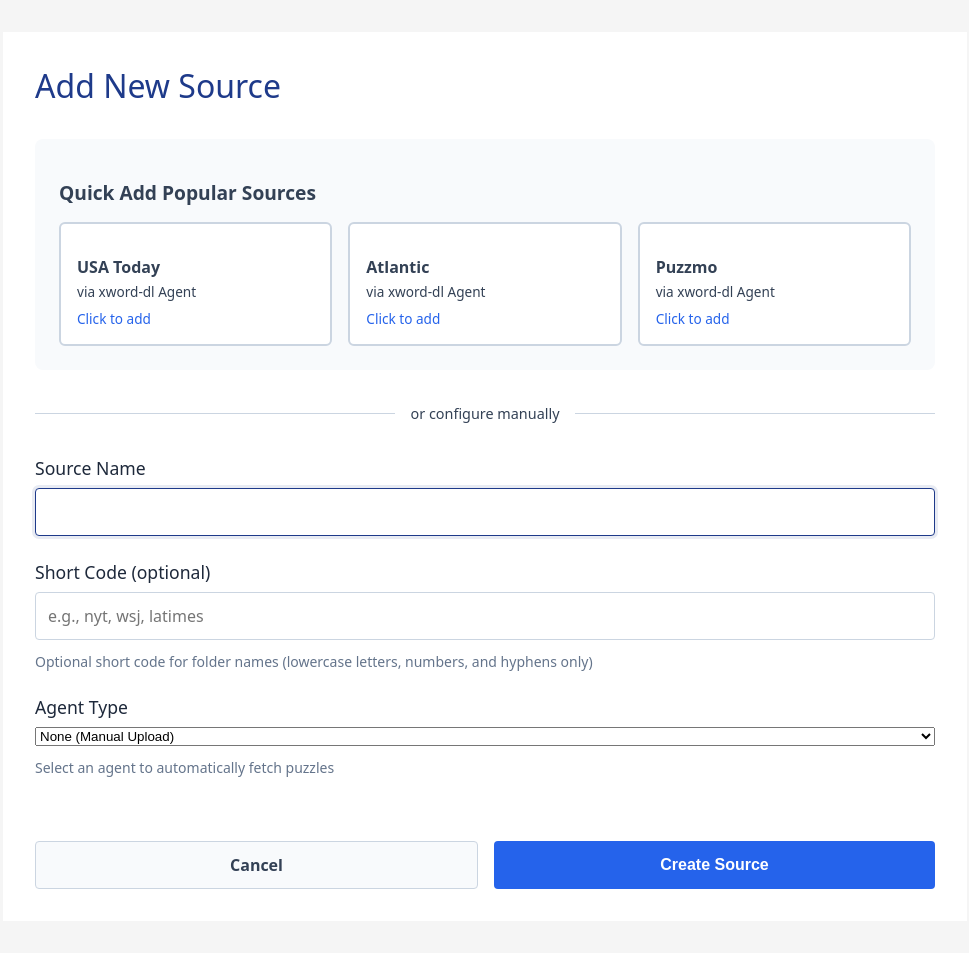
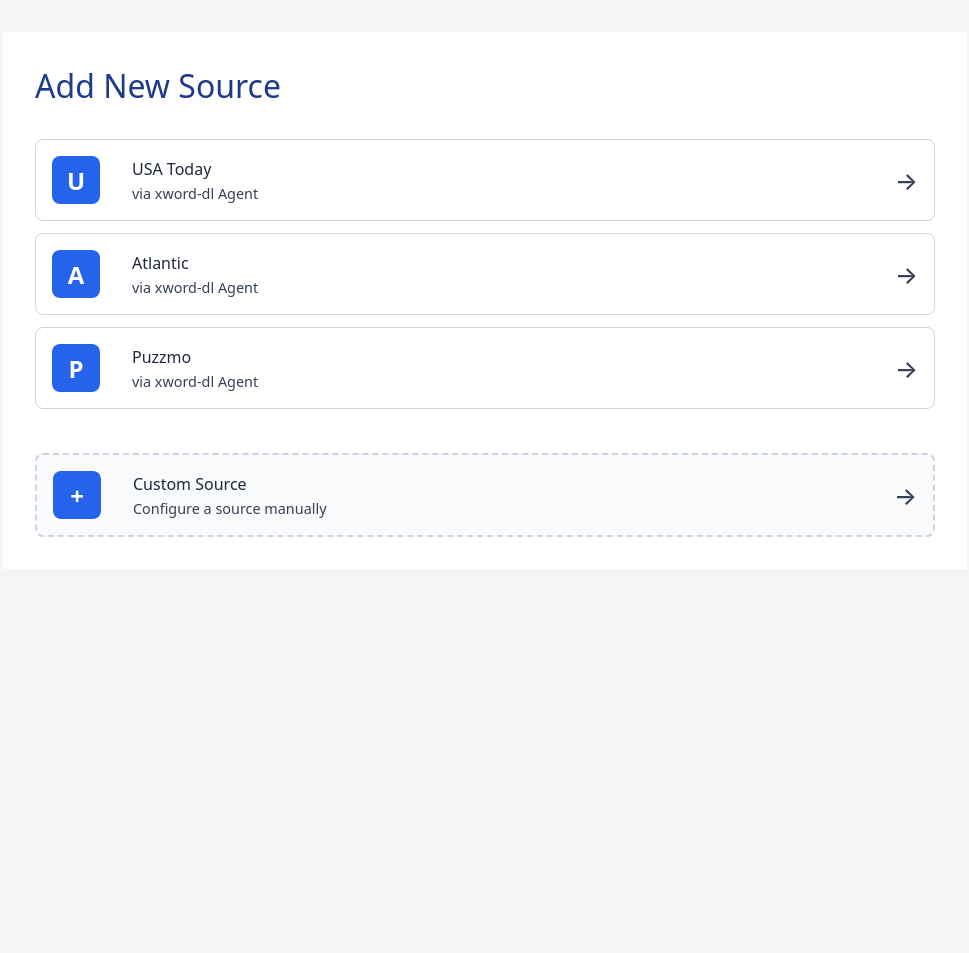
Before and after one commit to nicolecomputer/puzzle-vault, a FastAPI app: page /sources/new in a window 1280 px wide. Shown: the whole page, without its empty margins (155-1124 px from the left). After the commit the page ends 537 px from the top, so only its background shows below. Run offline with FastAPI, Linux system fonts and the light colour scheme; the visitor is signed in with stand-in values (Sample User, id 1); tables that the repository leaves empty hold one stand-in row (values such as "Sample post"); parts of the project's set-up code (start-up, migrations or seed data) failed here and were passed over.

Commit message:
Cleanup adding a new source

```diff
--- a/src/web/templates/new_source.html
+++ b/src/web/templates/new_source.html
@@ -6,180 +6,140 @@
     <meta name="viewport" content="width=device-width, initial-scale=1.0">
     <title>Add New Source</title>
     <link rel="stylesheet" href="/static/css/base.css?v={{ cache_buster }}">
+    <link rel="stylesheet" href="/static/css/sources.css?v={{ cache_buster }}">
     <style>
-        h1 {
+        .page-header {
+            display: flex;
+            align-items: center;
+            justify-content: space-between;
             margin-bottom: 2rem;
         }
 
-        .presets-section {
-            margin-bottom: 2rem;
-            padding: 1.5rem;
-            background: var(--color-bg-light);
+        .page-header h1 {
+            margin: 0;
+        }
+
+        .sources-list {
+            display: flex;
+            flex-direction: column;
+            gap: 0.75rem;
+        }
+
+        .custom-section {
+            margin-top: 2rem;
+        }
+
+        .source-item {
+            display: flex;
+            align-items: center;
+            padding: 1rem;
+            background: white;
+            border: 1px solid var(--color-border);
+            text-decoration: none;
+            color: inherit;
+            transition: all 0.2s;
             border-radius: 8px;
         }
 
-        .presets-section h2 {
-            font-size: 1.2rem;
-            margin-bottom: 1rem;
+        .source-item:hover {
+            background: var(--color-bg-light);
+            border-color: var(--color-primary);
         }
 
-        .preset-cards {
-            display: grid;
-            grid-template-columns: repeat(auto-fill, minmax(250px, 1fr));
-            gap: 1rem;
+        .source-item.disabled {
+            opacity: 0.6;
+            cursor: not-allowed;
+            pointer-events: none;
         }
 
-        .preset-card {
-            padding: 1rem;
-            background: white;
-            border: 2px solid var(--color-border);
-            border-radius: 6px;
-            cursor: pointer;
-            transition: all 0.2s;
-        }
-
-        .preset-card:hover:not(.preset-taken) {
-            border-color: var(--color-primary);
-            transform: translateY(-2px);
-            box-shadow: 0 4px 8px rgba(0, 0, 0, 0.1);
-        }
-
-        .preset-card.preset-taken {
-            opacity: 0.6;
-            cursor: not-allowed;
+        .source-item.disabled:hover {
             border-color: var(--color-border);
         }
 
-        .preset-card h3 {
-            font-size: 1rem;
+        .source-icon {
+            width: 48px;
+            height: 48px;
+            margin-right: 1rem;
+            flex-shrink: 0;
+        }
+
+        .source-icon img {
+            width: 100%;
+            height: 100%;
+            border-radius: 8px;
+            object-fit: cover;
+        }
+
+        .source-icon-placeholder {
+            width: 100%;
+            height: 100%;
+            background: var(--color-primary);
+            color: white;
+            display: flex;
+            align-items: center;
+            justify-content: center;
+            font-size: 1.5rem;
+            font-weight: bold;
+            border-radius: 8px;
+        }
+
+        .source-info {
+            flex: 1;
+        }
+
+        .source-name {
+            font-weight: 500;
             margin-bottom: 0.25rem;
         }
 
-        .preset-card .preset-agent {
-            font-size: 0.85rem;
+        .source-updated {
+            font-size: 0.9rem;
             color: var(--color-text-muted);
-            margin-bottom: 0.5rem;
         }
 
-        .preset-card .preset-status {
-            font-size: 0.85rem;
-            font-weight: 500;
+        .source-arrow {
+            font-size: 1.5rem;
+            color: var(--color-text-muted);
         }
 
-        .preset-card.preset-taken .preset-status {
-            color: var(--color-success);
+        .source-item.custom-option {
+            background: var(--color-bg-light);
+            border: 2px dashed var(--color-border);
         }
 
-        .preset-card:not(.preset-taken) .preset-status {
-            color: var(--color-primary);
+        .source-item.custom-option:hover {
+            border-color: var(--color-primary);
+            background: white;
+            border-style: dashed;
         }
 
-        .divider {
-            margin: 2rem 0;
+        .no-presets {
             text-align: center;
-            position: relative;
+            padding: 2rem;
+            color: var(--color-text-muted);
         }
 
-        .divider::before {
-            content: '';
-            position: absolute;
-            left: 0;
-            top: 50%;
-            width: 100%;
-            height: 1px;
-            background: var(--color-border);
-        }
-
-        .divider span {
-            background: white;
-            padding: 0 1rem;
-            position: relative;
+        .loading {
+            text-align: center;
+            padding: 2rem;
             color: var(--color-text-muted);
-            font-size: 0.9rem;
-        }
-
-        .source-form {
-            display: flex;
-            flex-direction: column;
-            gap: 1.5rem;
-        }
-
-        .form-actions {
-            display: flex;
-            gap: 1rem;
-            margin-top: 1rem;
-        }
-
-        .form-actions .btn-cancel,
-        .form-actions .btn-submit {
-            flex: 1;
-        }
-
-        .agent-config-fields {
-            display: none;
-            padding: 1rem;
-            background: var(--color-bg-light);
-            border-radius: 4px;
-            margin-top: 0.5rem;
-        }
-
-        .agent-config-fields.active {
-            display: block;
-        }
-
-        .form-group label {
-            font-size: 1.1rem;
-            font-weight: 500;
         }
     </style>
 </head>
 
 <body>
     <div class="container">
-        <h1>Add New Source</h1>
-
-        <div id="presets-section" class="presets-section" style="display: none;">
-            <h2>Quick Add Popular Sources</h2>
-            <div id="preset-cards" class="preset-cards"></div>
+        <div class="page-header">
+            <h1>Add New Source</h1>
         </div>
 
-        <div class="divider">
-            <span>or configure manually</span>
-        </div>
+        <div id="loading" class="loading">Loading available sources...</div>
 
-        <form class="source-form" method="post" action="/sources">
-            <div class="form-group">
-                <label for="name">Source Name</label>
-                <input type="text" id="name" name="name" required autofocus>
-            </div>
-            <div class="form-group">
-                <label for="short_code">Short Code (optional)</label>
-                <input type="text" id="short_code" name="short_code" pattern="[a-z0-9-]+"
-                    placeholder="e.g., nyt, wsj, latimes">
-                <small>
-                    Optional short code for folder names (lowercase letters, numbers, and hyphens only)
-                </small>
-            </div>
-            <div class="form-group">
-                <label for="agent_type">Agent Type</label>
-                <select id="agent_type" name="agent_type">
-                    <option value="">None (Manual Upload)</option>
-                </select>
-                <small>Select an agent to automatically fetch puzzles</small>
-            </div>
-            <div id="agent-config-container"></div>
-            <input type="hidden" id="agent_config" name="agent_config" value="">
-            <input type="hidden" name="agent_enabled" value="true">
-            <div class="form-actions">
-                <a href="/user/{{ username }}/sources" class="btn-cancel">Cancel</a>
-                <button type="submit" class="btn-submit">Create Source</button>
-            </div>
-        </form>
+        <div id="sources-list" class="sources-list" style="display: none;"></div>
     </div>
 
     <script>
         let agents = [];
-        let currentAgentType = null;
         let takenShortCodes = [];
 
         // Fetch available agents and user's existing short codes
@@ -189,157 +149,144 @@
         ]).then(([agentsData, shortCodesData]) => {
             agents = agentsData.agents;
             takenShortCodes = shortCodesData.short_codes;
-
-            const select = document.getElementById('agent_type');
-
-            agents.forEach(agent => {
-                const option = document.createElement('option');
-                option.value = agent.type;
-                option.textContent = agent.name;
-                select.appendChild(option);
-            });
-
-            renderPresets();
+            renderSourceOptions();
         });
 
-        function renderPresets() {
-            const presetsSection = document.getElementById('presets-section');
-            const presetsContainer = document.getElementById('preset-cards');
-            presetsContainer.innerHTML = '';
+        function renderSourceOptions() {
+            const loading = document.getElementById('loading');
+            const sourcesList = document.getElementById('sources-list');
 
-            let hasPresets = false;
+            loading.style.display = 'none';
+            sourcesList.style.display = 'flex';
+            sourcesList.innerHTML = '';
 
+            let presetCount = 0;
+
+            // Add preset options
             agents.forEach(agent => {
                 if (agent.presets && agent.presets.length > 0) {
-                    hasPresets = true;
                     agent.presets.forEach(preset => {
                         const isTaken = takenShortCodes.includes(preset.short_code);
-                        const card = document.createElement('div');
-                        card.className = 'preset-card' + (isTaken ? ' preset-taken' : '');
-
-                        const title = document.createElement('h3');
-                        title.textContent = preset.name;
-
-                        const agentInfo = document.createElement('div');
-                        agentInfo.className = 'preset-agent';
-                        agentInfo.textContent = `via ${agent.name}`;
-
-                        const status = document.createElement('div');
-                        status.className = 'preset-status';
-                        status.textContent = isTaken ? '✓ Already added' : 'Click to add';
-
-                        card.appendChild(title);
-                        card.appendChild(agentInfo);
-                        card.appendChild(status);
-
-                        if (!isTaken) {
-                            card.addEventListener('click', () => {
-                                applyPreset(agent, preset);
-                            });
-                        }
-
-                        presetsContainer.appendChild(card);
+                        const item = createSourceItem(agent, preset, isTaken);
+                        sourcesList.appendChild(item);
+                        presetCount++;
                     });
                 }
             });
 
-            if (hasPresets) {
-                presetsSection.style.display = 'block';
+            // Add custom option in a separate section
+            const customSection = document.createElement('div');
+            customSection.className = 'custom-section';
+
+            const customItem = document.createElement('a');
+            customItem.href = '/sources/new_custom';
+            customItem.className = 'source-item custom-option';
+
+            const customIcon = document.createElement('div');
+            customIcon.className = 'source-icon';
+            const customIconPlaceholder = document.createElement('div');
+            customIconPlaceholder.className = 'source-icon-placeholder';
+            customIconPlaceholder.textContent = '+';
+            customIcon.appendChild(customIconPlaceholder);
+
+            const customInfo = document.createElement('div');
+            customInfo.className = 'source-info';
+
+            const customName = document.createElement('div');
+            customName.className = 'source-name';
+            customName.textContent = 'Custom Source';
+
+            const customDesc = document.createElement('div');
+            customDesc.className = 'source-updated';
+            customDesc.textContent = 'Configure a source manually';
+
+            customInfo.appendChild(customName);
+            customInfo.appendChild(customDesc);
+
+            const customArrow = document.createElement('div');
+            customArrow.className = 'source-arrow';
+            customArrow.textContent = '→';
+
+            customItem.appendChild(customIcon);
+            customItem.appendChild(customInfo);
+            customItem.appendChild(customArrow);
+
+            customSection.appendChild(customItem);
+            sourcesList.appendChild(customSection);
+
+            if (presetCount === 0) {
+                const noPresets = document.createElement('div');
+                noPresets.className = 'no-presets';
+                noPresets.textContent = 'No preset sources available. Use the Custom option to create a source.';
+                sourcesList.insertBefore(noPresets, customItem);
             }
         }
 
-        function applyPreset(agent, preset) {
-            document.getElementById('name').value = preset.name;
-            document.getElementById('short_code').value = preset.short_code;
-            document.getElementById('agent_type').value = agent.type;
+        function createSourceItem(agent, preset, isTaken) {
+            const item = document.createElement('a');
+            item.className = 'source-item' + (isTaken ? ' disabled' : '');
 
-            const event = new Event('change');
-            document.getElementById('agent_type').dispatchEvent(event);
+            if (!isTaken) {
+                item.href = '#';
+                item.onclick = (e) => {
+                    e.preventDefault();
+                    addPresetSource(agent, preset);
+                };
+            }
 
-            setTimeout(() => {
-                Object.entries(preset.config).forEach(([key, value]) => {
-                    const input = document.getElementById(`config_${key}`);
-                    if (input) {
-                        input.value = value;
-                    }
-                });
+            const icon = document.createElement('div');
+            icon.className = 'source-icon';
+            const iconPlaceholder = document.createElement('div');
+            iconPlaceholder.className = 'source-icon-placeholder';
+            iconPlaceholder.textContent = preset.name[0].toUpperCase();
+            icon.appendChild(iconPlaceholder);
 
-                document.getElementById('name').scrollIntoView({ behavior: 'smooth', block: 'center' });
-            }, 100);
+            const info = document.createElement('div');
+            info.className = 'source-info';
+
+            const name = document.createElement('div');
+            name.className = 'source-name';
+            name.textContent = preset.name;
+
+            const desc = document.createElement('div');
+            desc.className = 'source-updated';
+            desc.textContent = isTaken ? '✓ Already added' : `via ${agent.name}`;
+
+            info.appendChild(name);
+            info.appendChild(desc);
+
+            const arrow = document.createElement('div');
+            arrow.className = 'source-arrow';
+            arrow.textContent = '→';
+
+            item.appendChild(icon);
+            item.appendChild(info);
+            item.appendChild(arrow);
+
+            return item;
         }
 
-        // Handle agent type selection
-        document.getElementById('agent_type').addEventListener('change', function (e) {
-            const agentType = e.target.value;
-            const container = document.getElementById('agent-config-container');
+        async function addPresetSource(agent, preset) {
+            // Create a form and submit it
+            const form = document.createElement('form');
+            form.method = 'POST';
+            form.action = '/sources/preset';
 
-            container.innerHTML = '';
-            currentAgentType = agentType;
+            const agentTypeInput = document.createElement('input');
+            agentTypeInput.type = 'hidden';
+            agentTypeInput.name = 'agent_type';
+            agentTypeInput.value = agent.type;
+            form.appendChild(agentTypeInput);
 
-            if (!agentType) {
-                return;
-            }
+            const presetDataInput = document.createElement('input');
+            presetDataInput.type = 'hidden';
+            presetDataInput.name = 'preset_data';
+            presetDataInput.value = JSON.stringify(preset);
+            form.appendChild(presetDataInput);
 
-            const agent = agents.find(a => a.type === agentType);
-            if (!agent || !agent.config_schema.properties) {
-                return;
-            }
-
-            // Create form fields based on JSON schema
-            const configDiv = document.createElement('div');
-            configDiv.className = 'agent-config-fields active';
-
-            Object.entries(agent.config_schema.properties).forEach(([key, schema]) => {
-                const formGroup = document.createElement('div');
-                formGroup.className = 'form-group';
-
-                const label = document.createElement('label');
-                label.htmlFor = `config_${key}`;
-                label.textContent = schema.title || key;
-
-                const input = document.createElement('input');
-                input.type = 'text';
-                input.id = `config_${key}`;
-                input.name = `config_${key}`;
-                input.dataset.configKey = key;
-
-                if (schema.default !== undefined) {
-                    input.value = schema.default;
-                }
-
-                if (schema.description) {
-                    const small = document.createElement('small');
-                    small.textContent = schema.description;
-                    formGroup.appendChild(label);
-                    formGroup.appendChild(input);
-                    formGroup.appendChild(small);
-                } else {
-                    formGroup.appendChild(label);
-                    formGroup.appendChild(input);
-                }
-
-                configDiv.appendChild(formGroup);
-            });
-
-            container.appendChild(configDiv);
-        });
-
-        // Build config JSON on submit
-        document.querySelector('.source-form').addEventListener('submit', function (e) {
-            if (!currentAgentType) {
-                return;
-            }
-
-            const configInputs = document.querySelectorAll('[data-config-key]');
-            const config = {};
-
-            configInputs.forEach(input => {
-                const key = input.dataset.configKey;
-                config[key] = input.value;
-            });
-
-            document.getElementById('agent_config').value = JSON.stringify(config);
-        });
+            document.body.appendChild(form);
+            form.submit();
+        }
     </script>
 </body>
 
```
Also changed, not shown: src/web/routers/web_ui_router.py (+67 -0 lines), src/web/templates/new_source_custom.html (added, +177 -0 lines).
